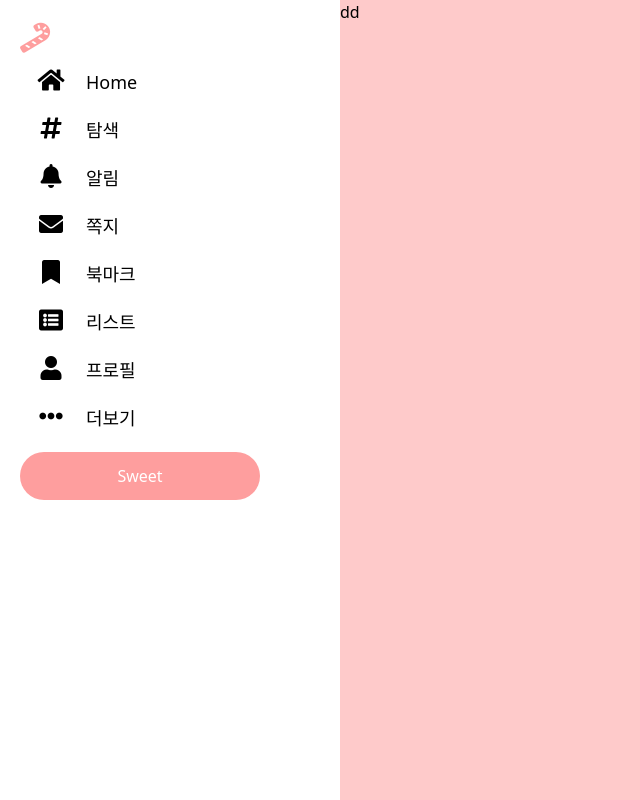
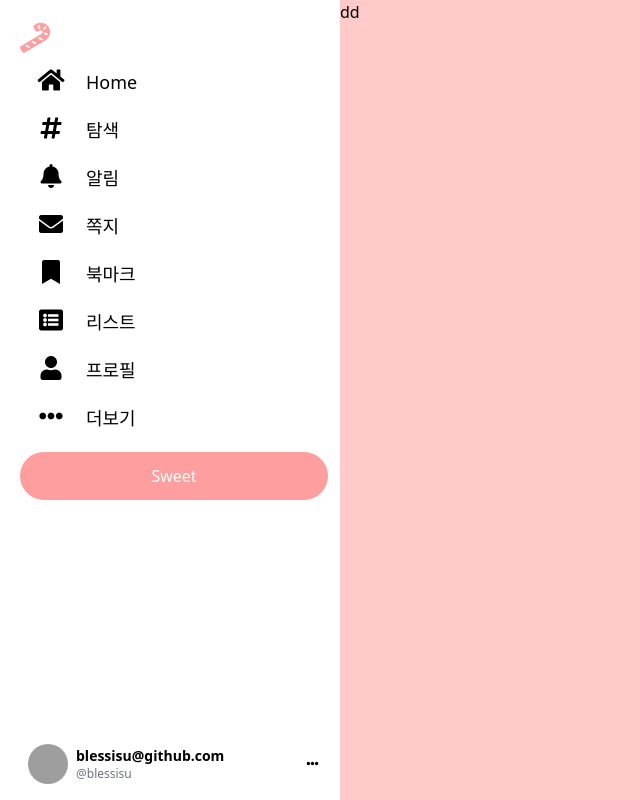
Before and after one commit to blessisu/sweeter-sns, a Vue app: page / in a window 1280 px wide. Shown: the whole page, without its empty margins (0-640 px from the left). Built offline with nearby package versions, Linux system fonts and the light colour scheme; grey boxes are pictures that could not be loaded.

Commit message:
feat.profile btn UI

```diff
--- a/src/App.vue
+++ b/src/App.vue
@@ -1,7 +1,8 @@
 <template>
   <div class="flex h-screen">
     <!-- app side bar start-->
-    <div class="w-1/4 mt-5 ml-5">
+    <div class="w-1/4 mt-5 ml-5 flex flex-col justify-between">
+      <div>
         <!-- logo -->
         <i class="fas fa-candy-cane text-3xl text-primary"></i>
         <!-- side-bar menu -->
@@ -38,9 +39,25 @@
             <span class="ml-5 text-lg">더보기</span>
           </div>
         </div>
-      <button class="mt-3 bg-primary text-white w-60 h-12 rounded-full hover:bg-dark">
+        <!-- Sweet btn -->
+        <div class="mr-3">
+          <button class="mt-3 bg-primary text-white w-full h-12 rounded-full hover:bg-dark">
             Sweet
           </button>
+        </div>
+        <!-- Profile btn -->
+      </div>
+      <div class="mr-3 mb-3">
+        <button class="flex items-center mt-3 px-2 py-1 w-full h-12 rounded-full hover:bg-lighter">
+          <!-- Random size 100 picture site -->
+          <img src="http://picsum.photos/100" class="w-10 h-10 rounded-full">
+          <div class="ml-2">
+            <div class="text-sm font-bold">blessisu@github.com</div>
+            <div class="text-xs text-gray-500 text-left">@blessisu</div>
+          </div>
+          <i class="ml-auto fas fa-ellipsis-h fa-fw text-xs"></i>
+        </button>
+      </div>
     </div>
     <!-- app side bar end-->
 
```
Lines whose indentation alone changed are shown as unchanged.
